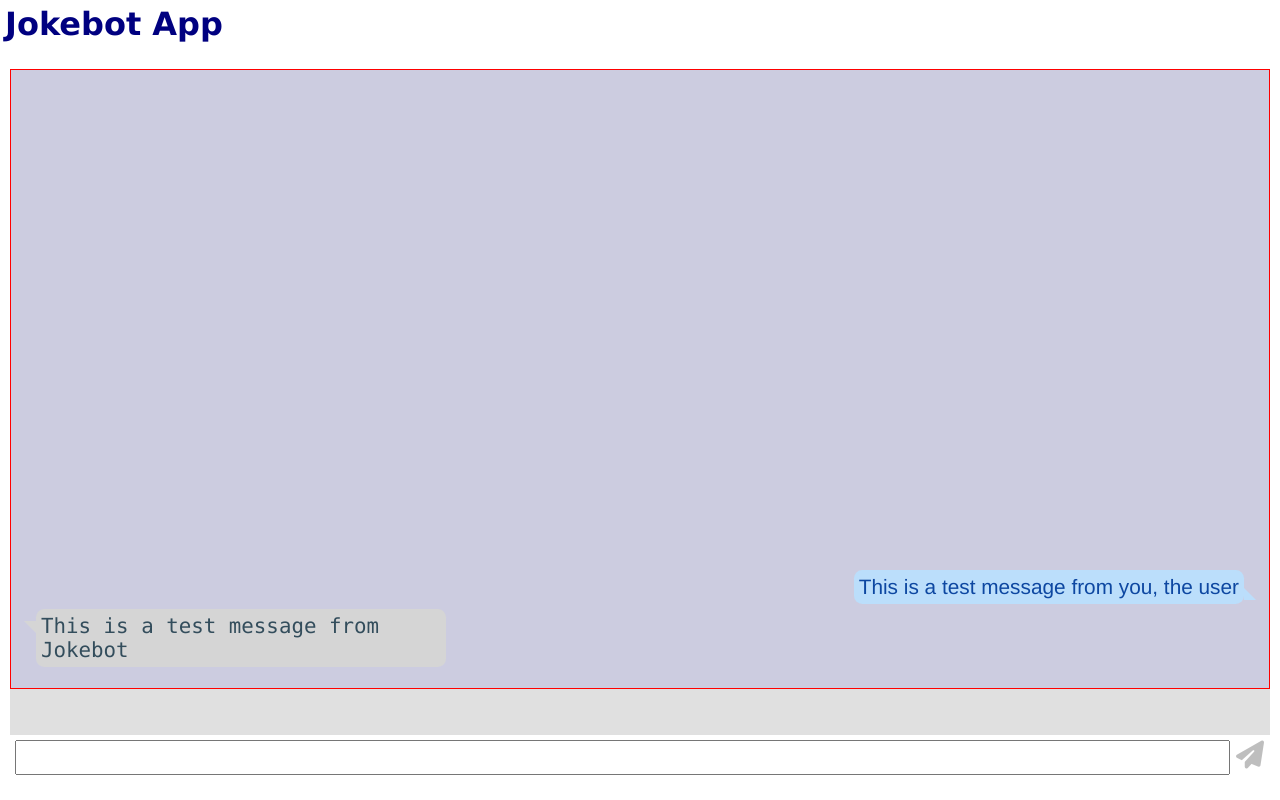
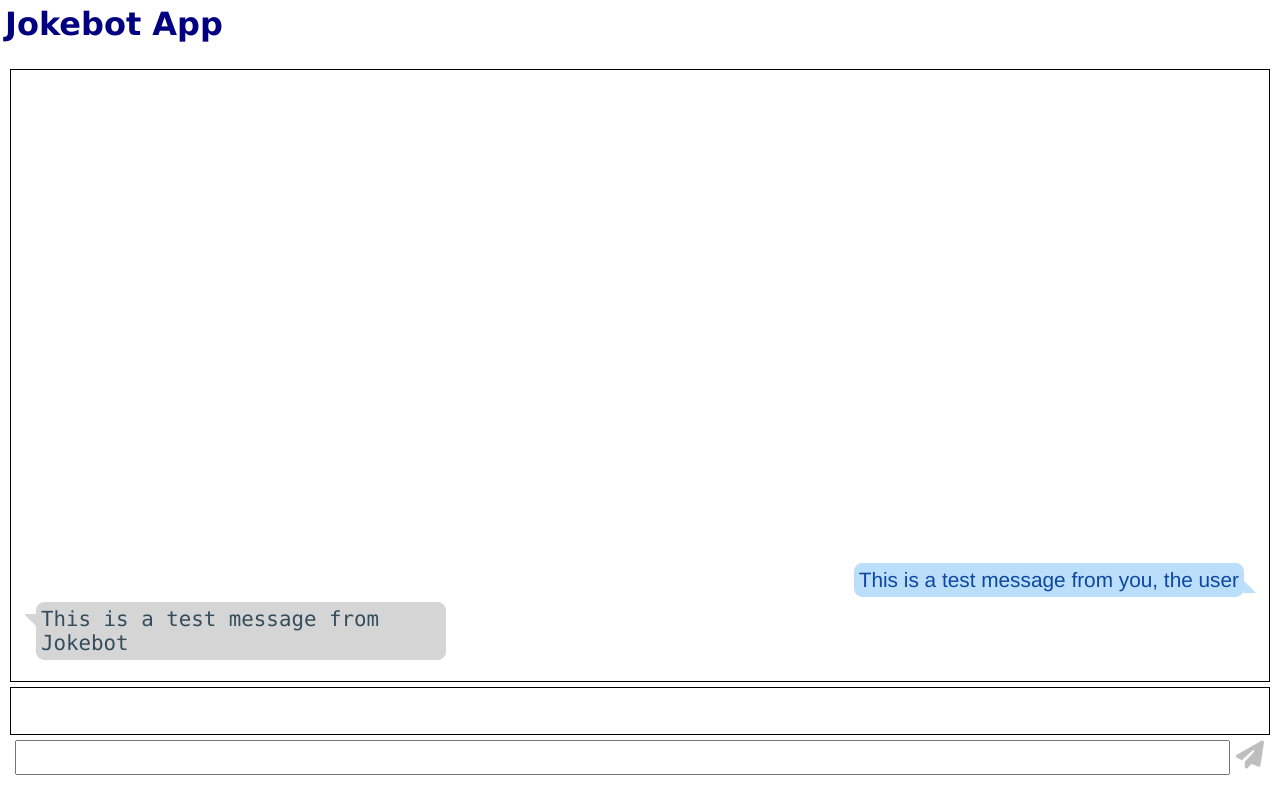
Before and after one commit to Nathandroid/jokebot, a Django app: page /chat/ in a window 1280 px wide. Run offline with Django 3.2, Linux system fonts and the light colour scheme; some libraries are stand-ins or nearby versions.

Commit message:
Took out some styling being used for testing purposes

```diff
--- a/app/static/app/styles.css
+++ b/app/static/app/styles.css
@@ -27,13 +27,13 @@
 
 .message-container {
 	height: 10%;
+	margin-bottom: 5px;
 	/* flex-grow shorthand: https://stackoverflow.com/questions/37745051/make-div-fill-remaining-horizontal-space-in-flexbox*/
 	display: flex;
 	flex-direction: column;
 	flex: 1;
 	justify-content: flex-end;
-	border: 1px solid red;
-	background-color: rgba(0, 0, 100, 0.2);
+	border: 1px solid black;
 }
 
 .messages { /* list of messages */
@@ -98,7 +98,7 @@
 }
 
 .preset-container {
-	background-color: rgba(100, 100, 100, 0.2);
+	border: 1px solid black;
 	/* more flex magic: https://css-tricks.com/snippets/css/a-guide-to-flexbox/ */
 	display: flex;
 	flex-flow: row wrap;
```
